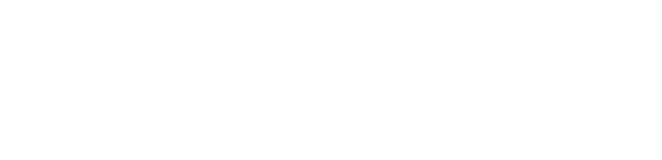
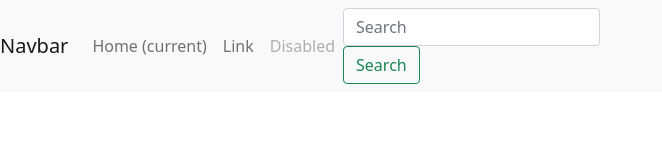
Before and after one commit to nald0ferreira/naldoferreira, a plain HTML site: page index.html in a window 1280 px wide. Shown: the whole page, without its empty margins (0-662 px from the left). Drawn offline with nearby package versions, Linux system fonts and the light colour scheme.

Commit message:
testando a nav bar do bootsrap

```diff
--- a/index.html
+++ b/index.html
@@ -5,8 +5,33 @@
     <meta http-equiv="X-UA-Compatible" content="IE=edge">
     <meta name="viewport" content="width=device-width, initial-scale=1.0">
     <title>naldo ferreira</title>
+    <link rel="stylesheet" href="https://cdn.jsdelivr.net/npm/bootstrap@5.1.3/dist/css/bootstrap.min.css" integrity="sha384-1BmE4kWBq78iYhFldvKuhfTAU6auU8tT94WrHftjDbrCEXSU1oBoqyl2QvZ6jIW3" crossorigin="anonymous">
 </head>
 <body>
+    <nav class="navbar navbar-expand-lg navbar-light bg-light">
+        <a class="navbar-brand" href="#">Navbar</a>
+        <button class="navbar-toggler" type="button" data-toggle="collapse" data-target="#navbarTogglerDemo02" aria-controls="navbarTogglerDemo02" aria-expanded="false" aria-label="Toggle navigation">
+          <span class="navbar-toggler-icon"></span>
+        </button>
+
+        <div class="collapse navbar-collapse" id="navbarTogglerDemo02">
+          <ul class="navbar-nav mr-auto mt-2 mt-lg-0">
+            <li class="nav-item active">
+              <a class="nav-link" href="#">Home <span class="sr-only">(current)</span></a>
+            </li>
+            <li class="nav-item">
+              <a class="nav-link" href="#">Link</a>
+            </li>
+            <li class="nav-item">
+              <a class="nav-link disabled" href="#">Disabled</a>
+            </li>
+          </ul>
+          <form class="form-inline my-2 my-lg-0">
+            <input class="form-control mr-sm-2" type="search" placeholder="Search">
+            <button class="btn btn-outline-success my-2 my-sm-0" type="submit">Search</button>
+          </form>
+        </div>
+      </nav>
 
 </body>
 </html>
```
